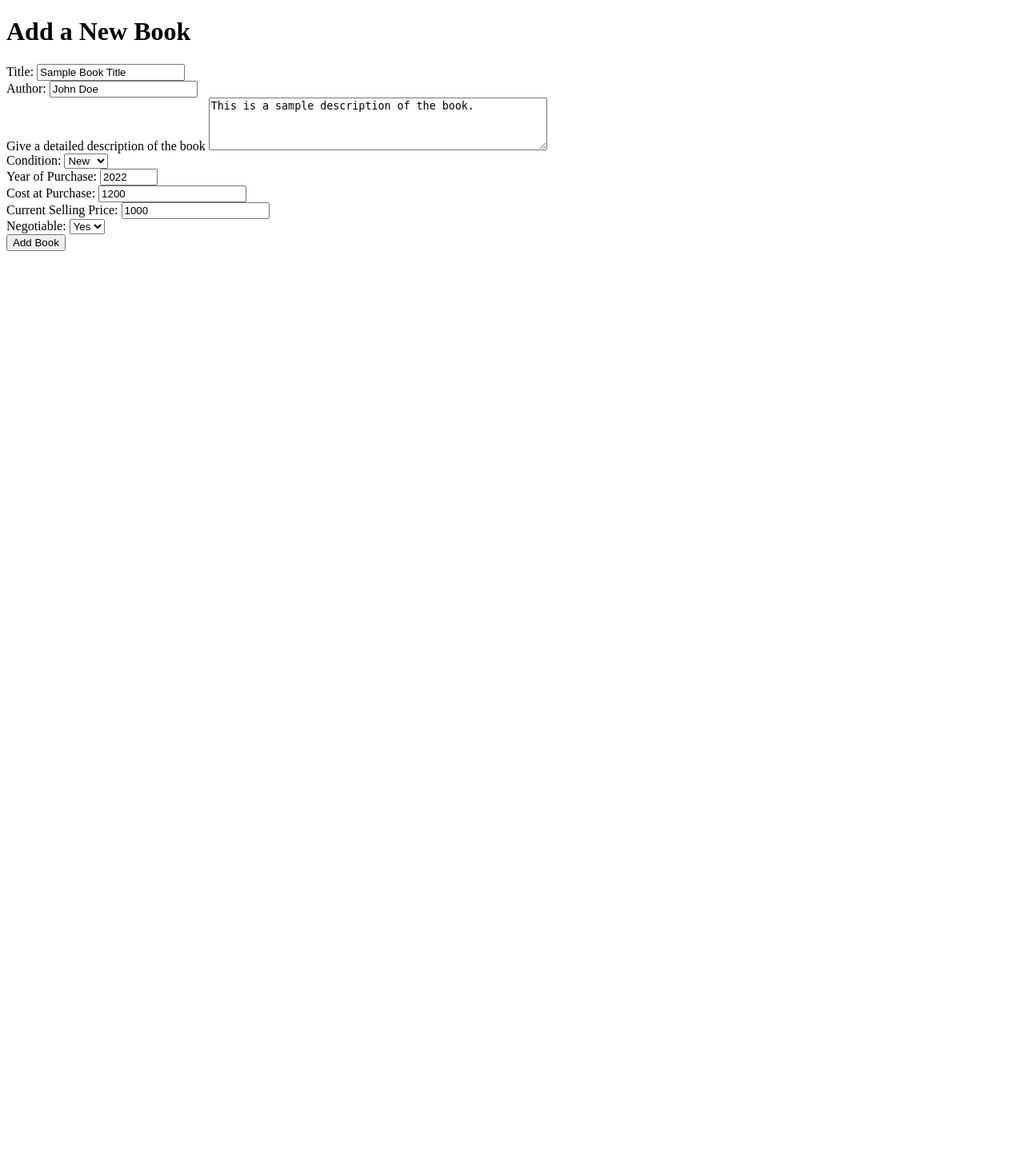
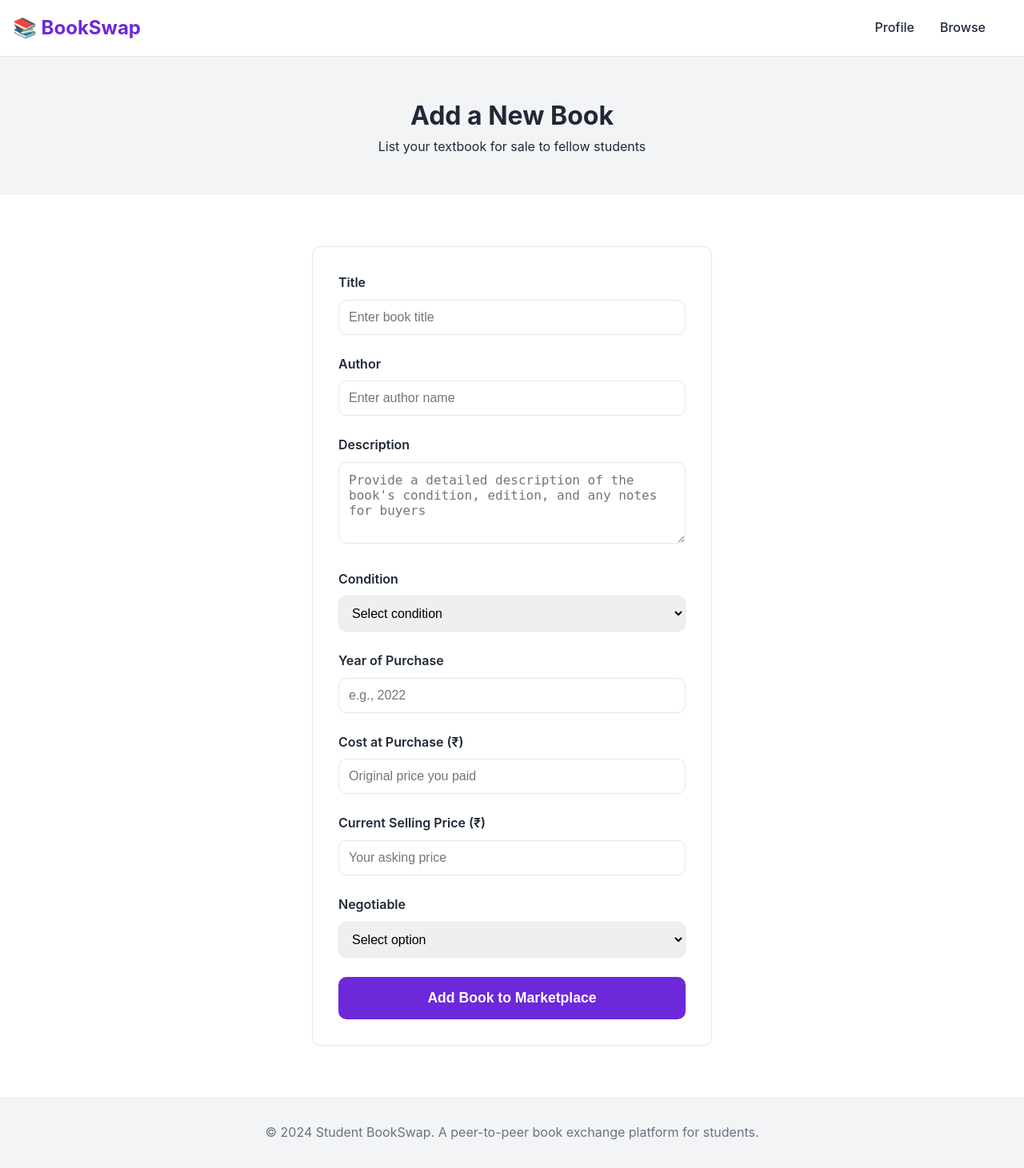
Before and after one commit to saivishnu725/bookswap, a PHP site: page /book/add_book.php in a window 1280 px wide. Shown: the whole page at 80% size. Before the commit the page ends 314 px from the top, so only its background shows below. Run offline with PHP 8.4, Linux system fonts and the light colour scheme; the visitor is signed in with stand-in values (Sample User, id 1).

Commit message:
frontend add book

```diff
--- a/src/book/add_book.php
+++ b/src/book/add_book.php
@@ -4,58 +4,119 @@
 <head>
     <meta charset="UTF-8">
     <meta name="viewport" content="width=device-width, initial-scale=1.0">
-    <title>Add Book</title>
+    <title>Add Book - Student BookSwap</title>
+    <link rel="stylesheet" href="../assets/css/style.css">
 </head>
 
 <body>
+    <!-- Navigation -->
+    <nav class="navbar">
+        <div class="nav-container">
+            <a href="../index.php" class="logo">📚 BookSwap</a>
+            <div class="nav-menu" id="navMenu">
+                <a href="../user/profile.php" class="nav-link">Profile</a>
+                <a href="../index.php" class="nav-link">Browse</a>
+                <div class="nav-auth" id="navAuth"></div>
+            </div>
+            <button class="mobile-toggle" id="mobileToggle">☰</button>
+        </div>
+    </nav>
+
     <?php
     session_start();
     if (!isset($_SESSION['user_id'])) {
-        header("Location: ../index.php");
+        header("Location: index.php");
         exit();
     }
     ?>
-    <h1>Add a New Book</h1>
-    <form action="../server/add_book_process.php" method="POST" enctype="multipart/form-data">
 
-    <label for="title">Title:</label>
-    <input type="text" id="title" name="title" value="Sample Book Title" required><br>
+    <div class="page-header">
+        <h1>Add a New Book</h1>
+        <p>List your textbook for sale to fellow students</p>
+    </div>
 
-    <label for="author">Author:</label>
-    <input type="text" id="author" name="author" value="John Doe" required><br>
+    <div class="container">
+        <div class="form-container">
+            <form action="../server/add_book_process.php" method="POST" enctype="multipart/form-data">
+                <div class="form-group">
+                    <label for="title" class="form-label">Title</label>
+                    <input type="text" id="title" name="title" class="form-input" placeholder="Enter book title"
+                        required>
+                </div>
 
-    <label for="description">Give a detailed description of the book</label>
-    <textarea id="description" name="description" rows="4" cols="50"
-        required>This is a sample description of the book.</textarea><br>
+                <div class="form-group">
+                    <label for="author" class="form-label">Author</label>
+                    <input type="text" id="author" name="author" class="form-input" placeholder="Enter author name"
+                        required>
+                </div>
 
-    <label for="condition">Condition:</label>
-    <select id="condition" name="condition" required>
-        <option value="NEW" selected>New</option>
-        <option value="GOOD">Good</option>
-        <option value="FAIR">Fair</option>
-        <option value="POOR">Poor</option>
-    </select><br>
+                <div class="form-group">
+                    <label for="description" class="form-label">Description</label>
+                    <textarea id="description" name="description" class="form-textarea" rows="4"
+                        placeholder="Provide a detailed description of the book's condition, edition, and any notes for buyers"
+                        required></textarea>
+                </div>
 
-    <label for="year_of_purchase">Year of Purchase:</label>
-    <input type="number" id="year_of_purchase" name="year_of_purchase" min="1900" max="2025" value="2022" required><br>
+                <div class="form-group">
+                    <label for="condition" class="form-label">Condition</label>
+                    <select id="condition" name="condition" class="form-select" required>
+                        <option value="">Select condition</option>
+                        <option value="NEW">New</option>
+                        <option value="GOOD">Good</option>
+                        <option value="FAIR">Fair</option>
+                        <option value="POOR">Poor</option>
+                    </select>
+                </div>
 
-    <label for="cost_at_purchase">Cost at Purchase:</label>
-    <input type="number" step="5" id="cost_at_purchase" name="cost_at_purchase" value="1200" required><br>
+                <div class="form-group">
+                    <label for="year_of_purchase" class="form-label">Year of Purchase</label>
+                    <input type="number" id="year_of_purchase" name="year_of_purchase" class="form-input" min="1900"
+                        max="2025" placeholder="e.g., 2022" required>
+                </div>
 
-    <label for="current_selling_price">Current Selling Price:</label>
-    <input type="number" step="5" id="current_selling_price" name="current_selling_price" value="1000" required><br>
+                <div class="form-group">
+                    <label for="cost_at_purchase" class="form-label">Cost at Purchase (₹)</label>
+                    <input type="number" step="5" id="cost_at_purchase" name="cost_at_purchase" class="form-input"
+                        placeholder="Original price you paid" required>
+                </div>
 
-    <label for="negotiable">Negotiable:</label>
-    <select id="negotiable" name="negotiable" required>
-        <option value="YES" selected>Yes</option>
-        <option value="NO">No</option>
-    </select><br>
+                <div class="form-group">
+                    <label for="current_selling_price" class="form-label">Current Selling Price (₹)</label>
+                    <input type="number" step="5" id="current_selling_price" name="current_selling_price"
+                        class="form-input" placeholder="Your asking price" required>
+                </div>
 
-    <!-- <label for="image">Upload Image:</label>
-    <input type="file" id="image" name="image" accept="image/*"><br> -->
+                <div class="form-group">
+                    <label for="negotiable" class="form-label">Negotiable</label>
+                    <select id="negotiable" name="negotiable" class="form-select" required>
+                        <option value="">Select option</option>
+                        <option value="YES">Yes</option>
+                        <option value="NO">No</option>
+                    </select>
+                </div>
 
-    <input type="submit" value="Add Book">
+                <!-- <div class="form-group">
+                    <label for="image" class="form-label">Book Image</label>
+                    <input type="file" id="image" name="image" class="form-input" accept="image/*">
+                    <small style="color: var(--muted-foreground);">Optional: Upload a photo of your book</small>
+                </div> -->
 
+                <button type="submit" class="btn btn-primary" style="width: 100%; padding: 1rem; font-size: 1.1rem;">
+                    Add Book to Marketplace
+                </button>
+            </form>
+        </div>
+    </div>
+
+    <!-- Footer -->
+    <footer class="footer">
+        <div class="container">
+            <p>&copy; 2024 Student BookSwap. A peer-to-peer book exchange platform for students.</p>
+        </div>
+    </footer>
+
+    <script src="auth.js"></script>
+    <script src="app.js"></script>
 </body>
 
 </html>
```
